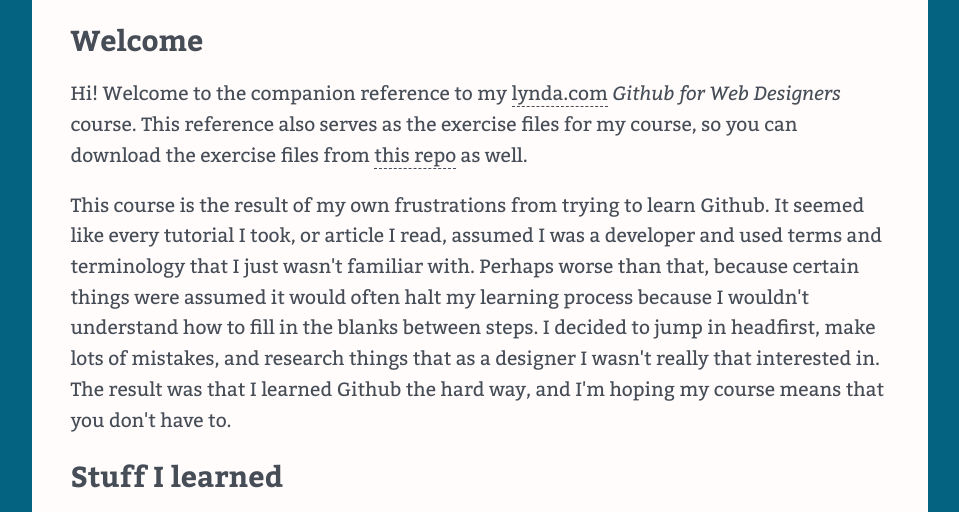
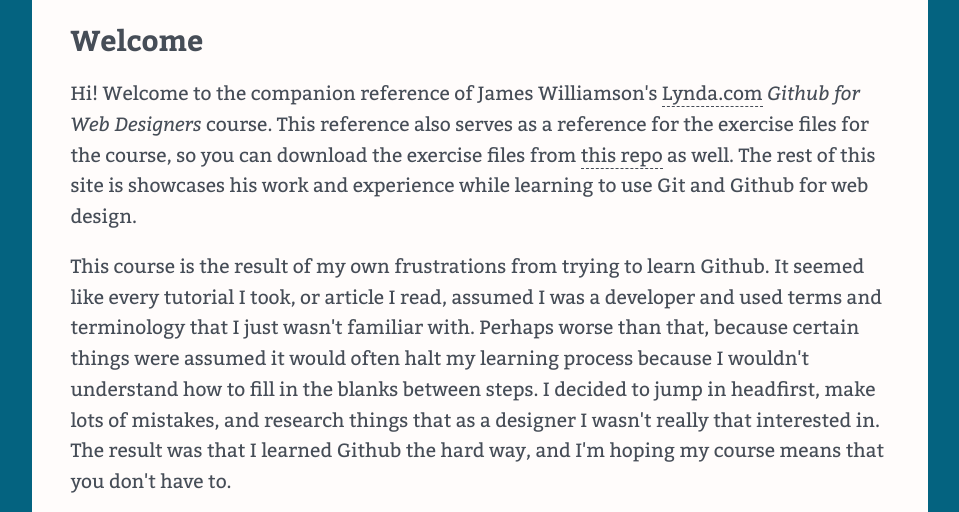
Before and after one commit to FranciscusAgnew/github-for-web-design, a plain HTML site: page index.html in a window 1280 px wide. Shown: the part 229-741 px from the top of the page, without its empty margins (160-1119 px from the left). Drawn offline with nearby package versions, Linux system fonts and the light colour scheme.

Commit message:
Updated index and resources files

```diff
--- a/index.html
+++ b/index.html
@@ -26,7 +26,7 @@
     </nav>
     <main>
     <h2>Welcome</h2>
-    <p>Hi! Welcome to the companion reference to my <a href="http://www.lynda.com" title="lynda.com">lynda.com</a> <em>Github for Web Designers</em> course. This reference also serves as the exercise files for my course, so you can download the exercise files from <a href="https://github.com/FranciscusAgnew/github-for-web-design">this repo</a> as well.</p>
+    <p>Hi! Welcome to the companion reference of James Williamson's <a href="http://www.lynda.com" title="lynda.com">Lynda.com</a> <em>Github for Web Designers</em> course. This reference also serves as a reference for the exercise files for the course, so you can download the exercise files from <a href="https://github.com/FranciscusAgnew/github-for-web-design">this repo</a> as well. The rest of this site is showcases his work and experience while learning to use Git and Github for web design.</p>
     <p>This course is the result of my own frustrations from trying to learn Github. It seemed like every tutorial I took, or article I read, assumed I was a developer and used terms and terminology that I just wasn't familiar with. Perhaps worse than that, because certain things were assumed it would often halt my learning process because I wouldn't understand how to fill in the blanks between steps. I decided to jump in headfirst, make lots of mistakes, and research things that as a designer I wasn't really that interested in. The result was that I learned Github the hard way, and I'm hoping my course means that you don't have to.</p>
     <h2>Stuff I learned</h2>
     <p>Whenever I learn something new I have those &quot;aha&rdquo; moments where I break through the murk into moments of clarity. In addition to the reference and glossary that you&rsquo;ll find here I wanted to list some of the concepts that I found really important when learning Github.</p>
@@ -93,7 +93,8 @@
     </p>
     </main>
     <footer>
-
+      <p>&copy; James Williamson &amp; <a href="http://www.lynda.com" title="lynda.com">lynda.com</a></p>
+    <p class="license"><span xmlns:dct="http://purl.org/dc/terms/" href="http://purl.org/dc/dcmitype/Text" property="dct:title" rel="dct:type">Github for Web Designers</span> by <a xmlns:cc="http://creativecommons.org/ns#" href="http://www.lynda.com" property="cc:attributionName" rel="cc:attributionURL">James Williamson</a> is licensed under a <a rel="license" href="http://creativecommons.org/licenses/by-nc-sa/4.0/">Creative Commons Attribution-NonCommercial-ShareAlike 4.0 International License</a>. <a rel="license" href="http://creativecommons.org/licenses/by-nc-sa/4.0/" class="img"><br /><img alt="Creative Commons License" src="http://i.creativecommons.org/l/by-nc-sa/4.0/88x31.png" /></a></p>
     </footer>
         <script>
 //use the modernizr load to load up external scripts. This will load the scripts asynchronously, but the order listed matters. Although it will load all scripts in parallel, it will execute them in the order listed
```
Also changed, not shown: resources.html (line endings or trailing spaces).
